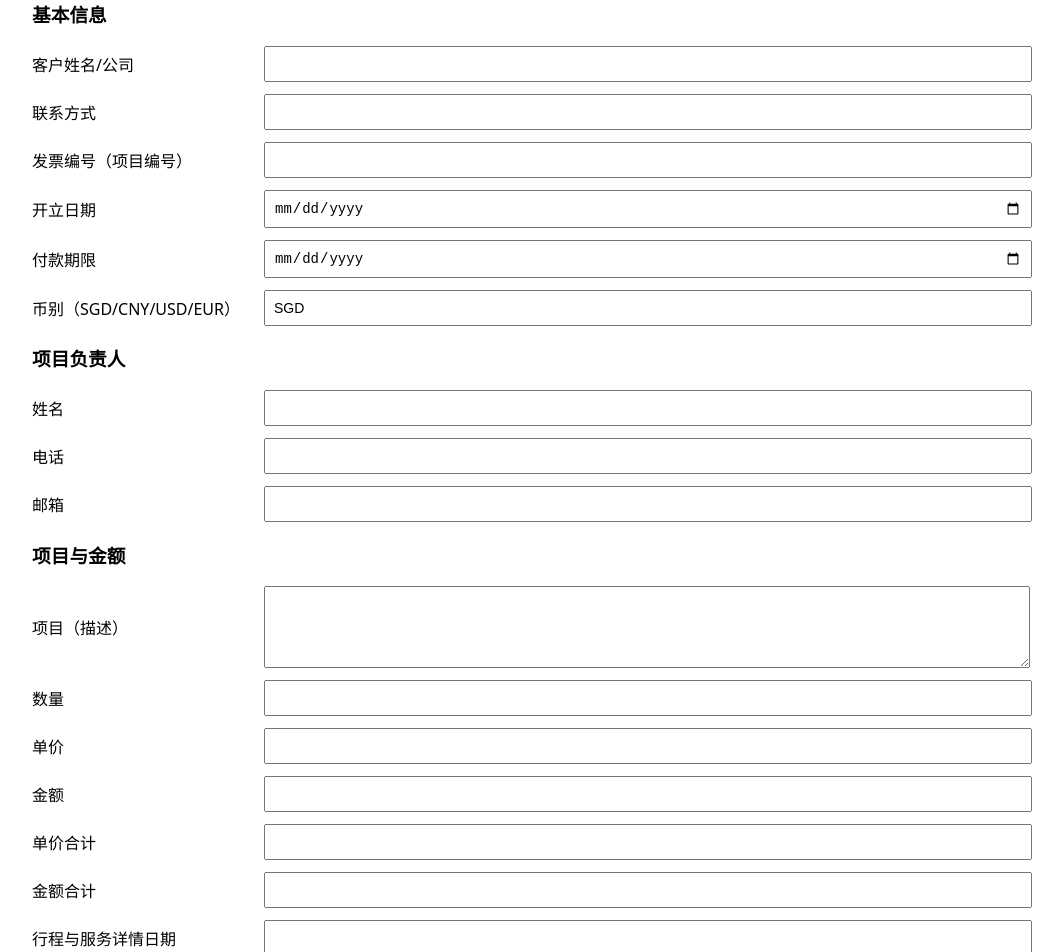
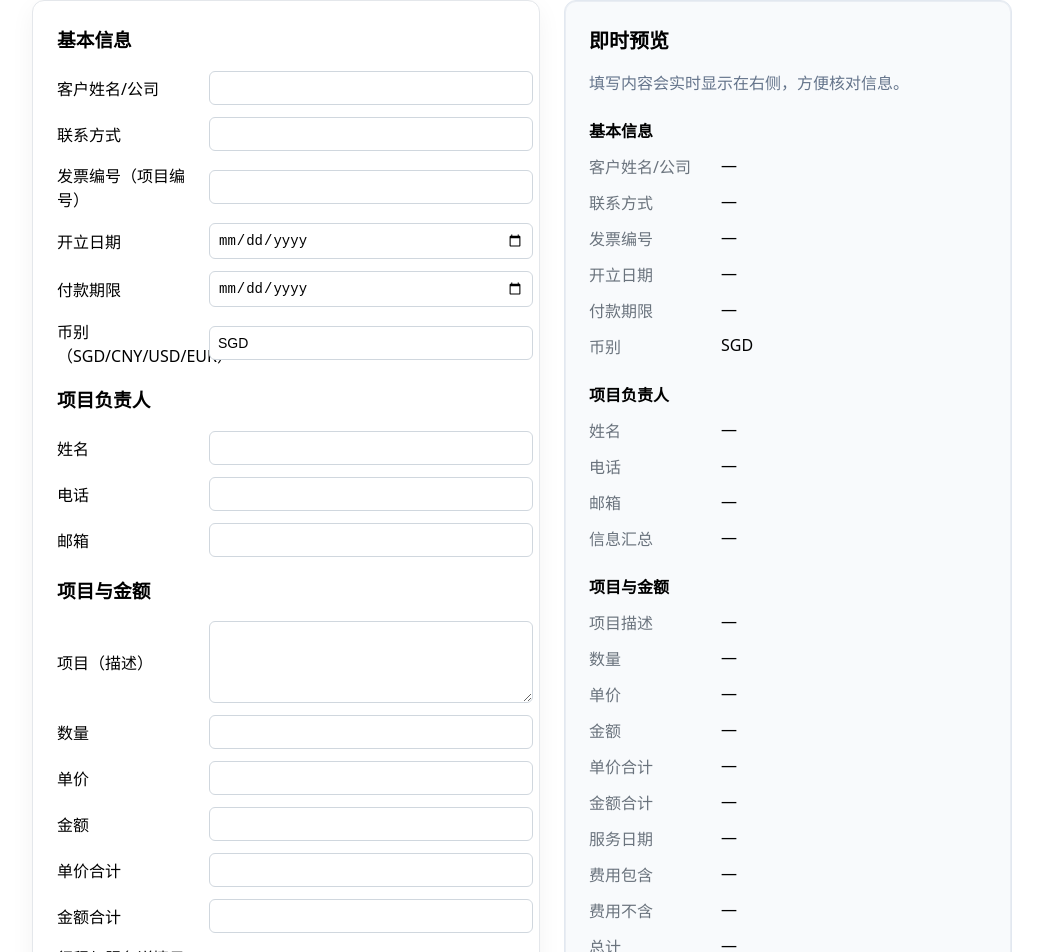
Before and after one commit to wxjw/Vanka, a Next.js app in the folder docgen-form/: page /zh-CN/invoice in a window 1280 px wide. Shown: the part 99-1051 px from the top of the page, without its empty margins (118-1181 px from the left). Built offline with nearby package versions, Linux system fonts and the light colour scheme.

Commit message:
feat: split form and preview panels

```diff
--- a/docgen-form/app/zh-CN/invoice/page.jsx
+++ b/docgen-form/app/zh-CN/invoice/page.jsx
@@ -78,27 +78,46 @@ export default function InvoicePage() {
   }
 
   const row = (label, key, type='text') => (
-    <div style={{display:'grid', gridTemplateColumns:'220px 1fr', gap:12, alignItems:'center', marginBottom:12}}>
-      <label>{label}</label>
+    <div style={{display:'grid', gridTemplateColumns:'140px 1fr', gap:12, alignItems:'center', marginBottom:12}}>
+      <label style={{fontWeight:500}}>{label}</label>
       {type === 'textarea' ? (
         <textarea
           value={form[key]} onChange={e=>onChange(key, e.target.value)}
-          rows={4} style={{width:'100%', fontSize:14, padding:8}}
+          rows={4} style={{width:'100%', fontSize:14, padding:8, borderRadius:6, border:'1px solid #d0d7de'}}
         />
       ) : (
         <input
           type={type} value={form[key]} onChange={e=>onChange(key, e.target.value)}
-          style={{width:'100%', fontSize:14, padding:8}}
+          style={{width:'100%', fontSize:14, padding:8, borderRadius:6, border:'1px solid #d0d7de'}}
         />
       )}
     </div>
   );
 
+  const previewRow = (label, value) => {
+    const display = value == null ? '' : typeof value === 'string' ? value : String(value);
+    const content = display.trim() ? display : '—';
     return (
-    <main>
+      <div style={{display:'grid', gridTemplateColumns:'120px 1fr', gap:12, marginBottom:12}}>
+        <div style={{color:'#6a737d'}}>{label}</div>
+        <div style={{whiteSpace:'pre-wrap', wordBreak:'break-word'}}>{content}</div>
+      </div>
+    );
+  };
+
+  const projectLead = [form.projectLead_name, form.projectLead_phone, form.projectLead_email]
+    .filter(Boolean)
+    .join(' ｜ ');
+
+  return (
+    <main style={{paddingBottom:32}}>
       <h1>发票（Invoice）</h1>
-      <form onSubmit={handleGenerate}>
-        <h3>基本信息</h3>
+      <div style={{display:'flex', gap:24, alignItems:'flex-start', flexWrap:'wrap'}}>
+        <form
+          onSubmit={handleGenerate}
+          style={{flex:'1 1 360px', minWidth:320, maxWidth:560, background:'#fff', padding:24, borderRadius:12, border:'1px solid #e4e7eb', boxShadow:'0 8px 24px rgba(15,23,42,0.05)'}}
+        >
+          <h3 style={{marginTop:0}}>基本信息</h3>
           {row('客户姓名/公司', 'clientName')}
           {row('联系方式', 'contactInfo')}
           {row('发票编号（项目编号）', 'invoiceNo')}
@@ -123,10 +142,55 @@ export default function InvoicePage() {
           {row('费用不含', 'feeExclude', 'textarea')}
           {row('总计', 'total')}
 
-        <div style={{marginTop:20}}>
-          <button type="submit" style={{padding:'10px 16px', fontSize:16}}>生成 DOCX</button>
+          <div style={{marginTop:24}}>
+            <button
+              type="submit"
+              style={{padding:'12px 20px', fontSize:16, borderRadius:8, backgroundColor:'#2563eb', color:'#fff', border:'none', cursor:'pointer'}}
+            >
+              生成 DOCX
+            </button>
           </div>
         </form>
+
+        <aside
+          style={{flex:'1 1 300px', minWidth:280, background:'#f8fafc', padding:24, borderRadius:12, border:'1px solid #e2e8f0', boxShadow:'inset 0 0 0 1px rgba(148,163,184,0.15)'}}
+        >
+          <h2 style={{marginTop:0, fontSize:20}}>即时预览</h2>
+          <p style={{marginTop:4, marginBottom:24, color:'#64748b'}}>填写内容会实时显示在右侧，方便核对信息。</p>
+
+          <section style={{marginBottom:24}}>
+            <h3 style={{fontSize:16, marginBottom:12}}>基本信息</h3>
+            {previewRow('客户姓名/公司', form.clientName)}
+            {previewRow('联系方式', form.contactInfo)}
+            {previewRow('发票编号', form.invoiceNo)}
+            {previewRow('开立日期', form.dateOfIssue)}
+            {previewRow('付款期限', form.paymentDue)}
+            {previewRow('币别', form.currency)}
+          </section>
+
+          <section style={{marginBottom:24}}>
+            <h3 style={{fontSize:16, marginBottom:12}}>项目负责人</h3>
+            {previewRow('姓名', form.projectLead_name)}
+            {previewRow('电话', form.projectLead_phone)}
+            {previewRow('邮箱', form.projectLead_email)}
+            {previewRow('信息汇总', projectLead)}
+          </section>
+
+          <section>
+            <h3 style={{fontSize:16, marginBottom:12}}>项目与金额</h3>
+            {previewRow('项目描述', form.description)}
+            {previewRow('数量', form.qty)}
+            {previewRow('单价', form.unitPrice)}
+            {previewRow('金额', form.amount)}
+            {previewRow('单价合计', form.unitPriceTotal)}
+            {previewRow('金额合计', form.amountTotal)}
+            {previewRow('服务日期', form.serviceDetailDate)}
+            {previewRow('费用包含', form.feeInclude)}
+            {previewRow('费用不含', form.feeExclude)}
+            {previewRow('总计', form.total)}
+          </section>
+        </aside>
+      </div>
     </main>
   );
 }
```
Also changed, not shown: docgen-form/app/zh-CN/confirmation/page.jsx (+76 -13 lines). Lines whose indentation alone changed are shown as unchanged.
